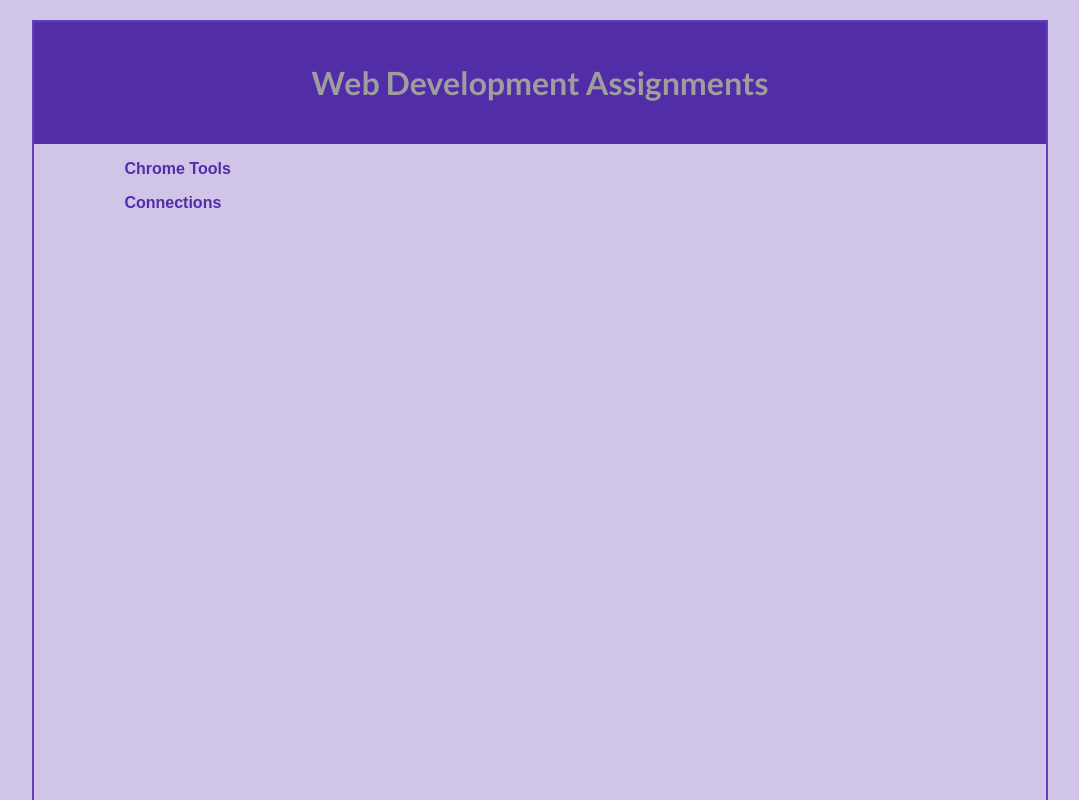
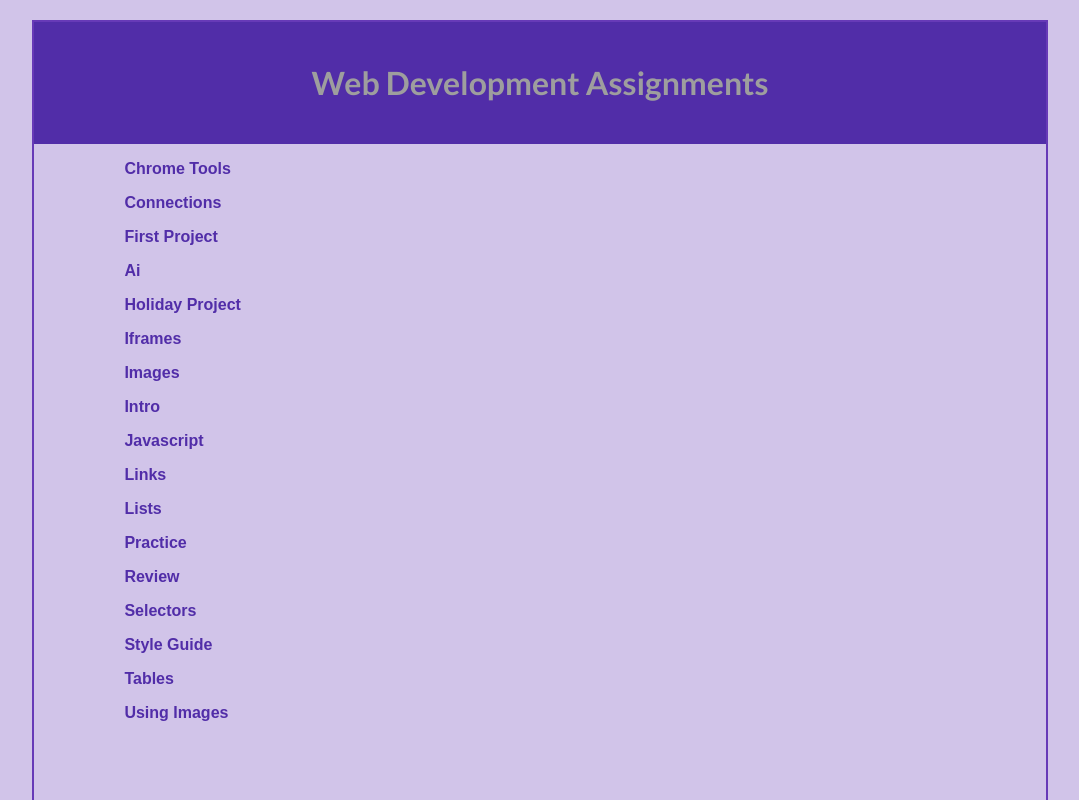
Before and after one commit to JacobMatsumoto/add103-web-spring, a plain HTML site: page index.html in a window 1280 px wide. Shown: the top 800 px of the page, without its empty margins (100-1179 px from the left). Drawn offline with Linux system fonts and the light colour scheme; a web font is replaced by a local one.

Commit message:
links fixed

```diff
--- a/index.html
+++ b/index.html
@@ -25,21 +25,21 @@
             <!-- (ul>a)*15 -->
             <ul><a href="chrome-tools/index.html">Chrome Tools</a></ul>
             <ul><a href="connections/index.html">Connections</a></ul>
-            <ul><a href="a_first_project/index.html"></a></ul>
-            <ul><a href="ai_thingy/index.html"></a></ul>
-            <ul><a href="holiday_project/index.html"></a></ul>
-            <ul><a href="iframe_thing/index.html"></a></ul>
-            <ul><a href="images/index.html"></a></ul>
-            <ul><a href="intro/index.html"></a></ul>
-            <ul><a href="javascript/index.html"></a></ul>
-            <ul><a href="links/index.html"></a></ul>
-            <ul><a href="lists/index.html"></a></ul>
-            <ul><a href="practice/index.html"></a></ul>
-            <ul><a href="review/index.html"></a></ul>
-            <ul><a href="selectors-start/index.html"></a></ul>
-            <ul><a href="style_guide/index.html"></a></ul>
-            <ul><a href="tables/index.html"></a></ul>
-            <ul><a href="using-images  template/index.html"></a></ul>
+            <ul><a href="a_first_project/index.html">First Project</a></ul>
+            <ul><a href="ai_thingy/index.html">Ai</a></ul>
+            <ul><a href="holiday_project/index.html">Holiday Project</a></ul>
+            <ul><a href="iframe_thing/index.html">Iframes</a></ul>
+            <ul><a href="images/index.html">Images</a></ul>
+            <ul><a href="intro/index.html">Intro</a></ul>
+            <ul><a href="javascript/index.html">Javascript</a></ul>
+            <ul><a href="links/index.html">Links</a></ul>
+            <ul><a href="lists/index.html">Lists</a></ul>
+            <ul><a href="practice/index.html">Practice</a></ul>
+            <ul><a href="review/index.html">Review</a></ul>
+            <ul><a href="selectors-start/index.html">Selectors</a></ul>
+            <ul><a href="style_guide/index.html">Style Guide</a></ul>
+            <ul><a href="tables/index.html">Tables</a></ul>
+            <ul><a href="using-images  template/index.html">Using Images</a></ul>
             <ul><a href=""></a></ul>
             <ul><a href=""></a></ul>
             <ul><a href=""></a></ul>
```
